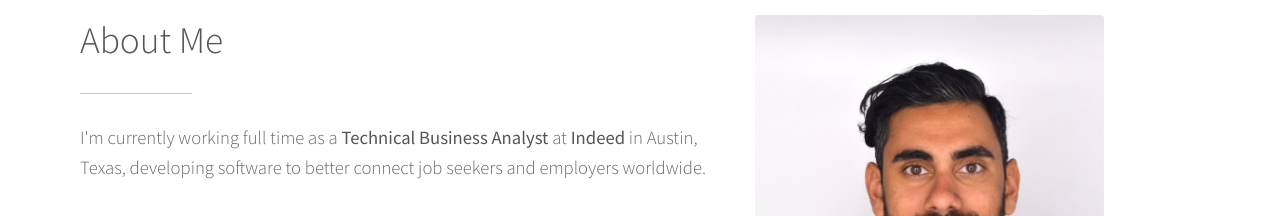
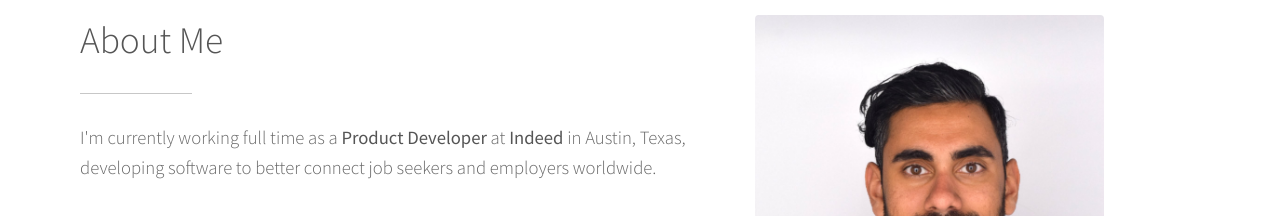
Before and after one commit to omarmjhd/omarmjhd.github.io, a plain HTML site: page index.html in a window 1280 px wide. Shown: the part 860-1076 px from the top of the page. Drawn offline with Linux system fonts and the light colour scheme; no server answers.

Commit message:
* Index.html update 4/21

```diff
--- a/index.html
+++ b/index.html
@@ -55,7 +55,7 @@
                                 <header class="major">
                                     <h2>About Me</h2>
                                 </header>
-                                <p>I'm currently working full time as a <strong>Technical Business Analyst</strong> at
+                                <p>I'm currently working full time as a <strong>Product Developer</strong> at
                                     <strong>Indeed</strong> in Austin, Texas, developing
                                      software to better connect job seekers and employers worldwide.</p>
 
```
